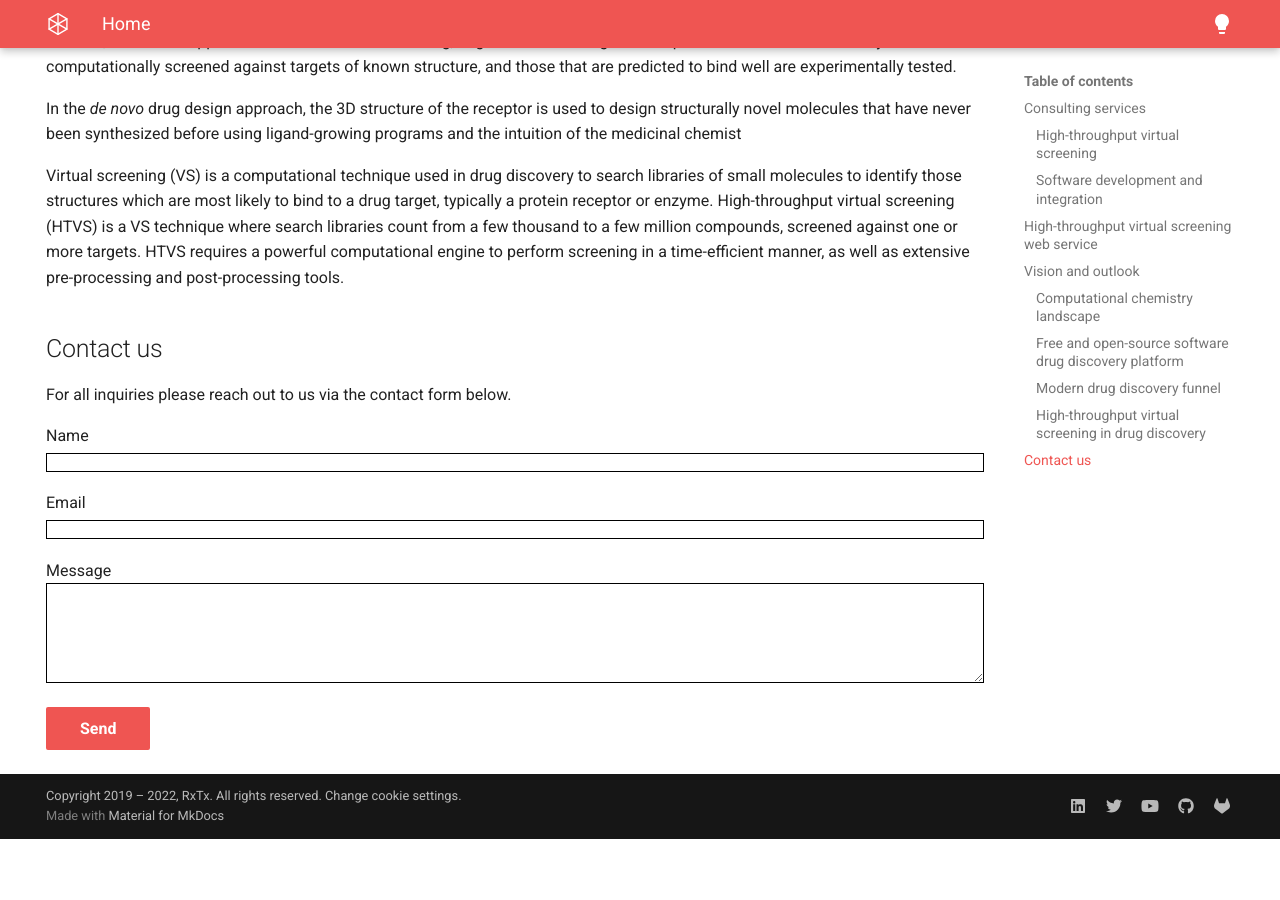
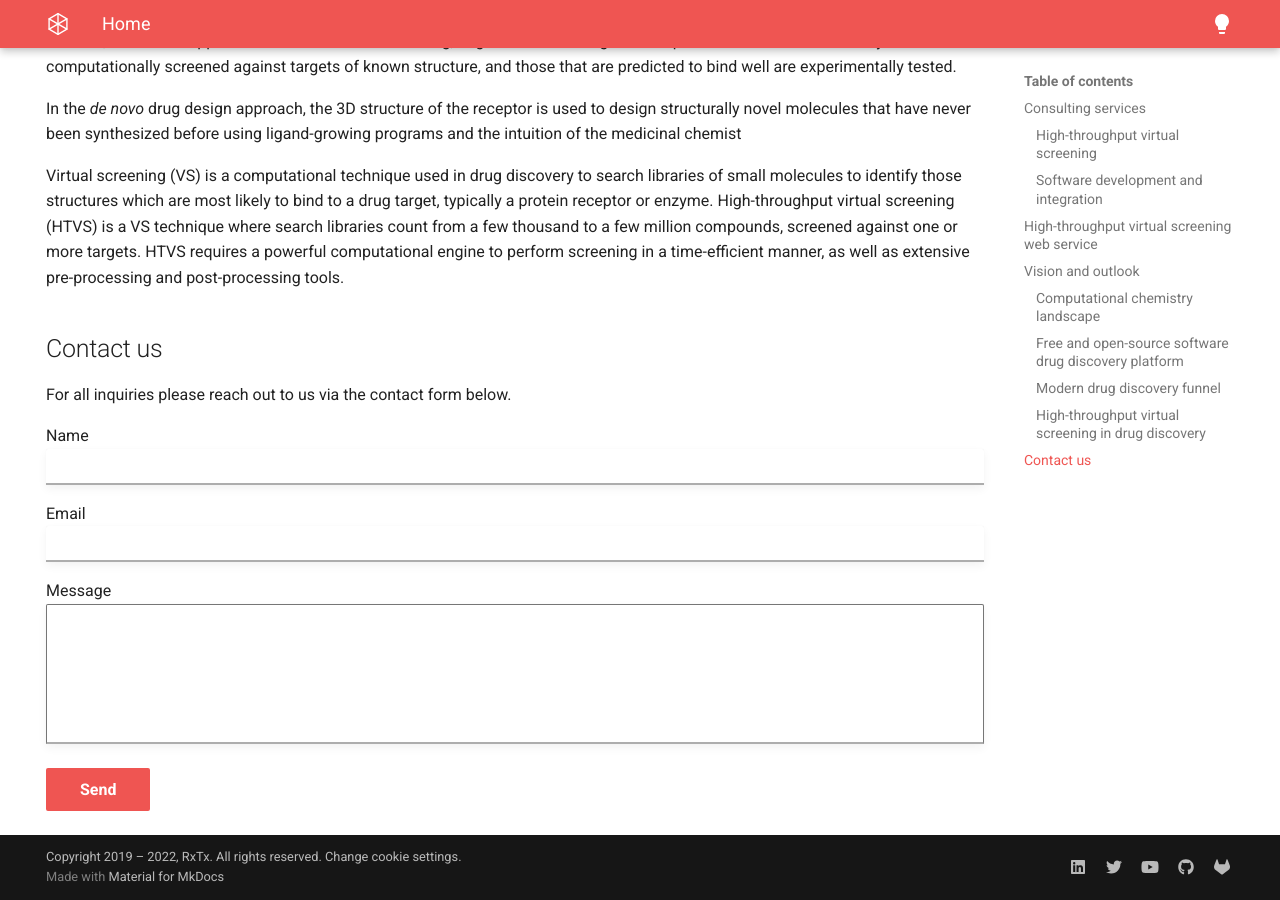
Before and after one commit to RxTxResearch/www.rxtx.tech, an MkDocs documentation site: the page built from docs/index.md, in a window 1280 px wide and 900 px high, scrolled down 3929 px. Built offline with MkDocs 1.6.1 and Material for MkDocs 9.7.7, drawn with Linux system fonts in a browser that asks for light colours; before the commit the page ends 4768 px from its top, so only the background shows below that.

Commit message:
Updated form style

```diff
--- a/docs/index.md
+++ b/docs/index.md
@@ -136,15 +136,15 @@ For all inquiries please reach out to us via the contact form below.
 <form action="https://formsubmit.co/fe14e503867dbcee1f459f050bde0d7f" method="POST">
     <p>
         <label for="name">Name</label><br>
-        <input type="text" name="name" style="border: 1px solid black; width: 100%" required>
+        <input type="text" name="name" class="md-input md-input--stretch" style="color: var(--md-default-fg-color); background-color: var(--md-default-bg-color)" required>
     </p>
     <p>
         <label for="email">Email</label><br>
-        <input type="email" name="email" style="border: 1px solid black; width: 100%" required>
+        <input type="email" name="email" class="md-input md-input--stretch" style="color: var(--md-default-fg-color); background-color: var(--md-default-bg-color)" required>
     </p>
     <p>
         <label for="message">Message</label><br>
-        <textarea name="message" style="border: 1px solid black; width: 100%; height: 5rem" required></textarea>
+        <textarea name="message" class="md-input md-input--stretch" style="color: var(--md-default-fg-color); background-color: var(--md-default-bg-color); height: 7rem; outline: none; resize: none" required></textarea>
     </p>
     <input type="text" name="_honey" style="display:none">
     <button class="md-button md-button--primary" type="submit">Send</button>
```
